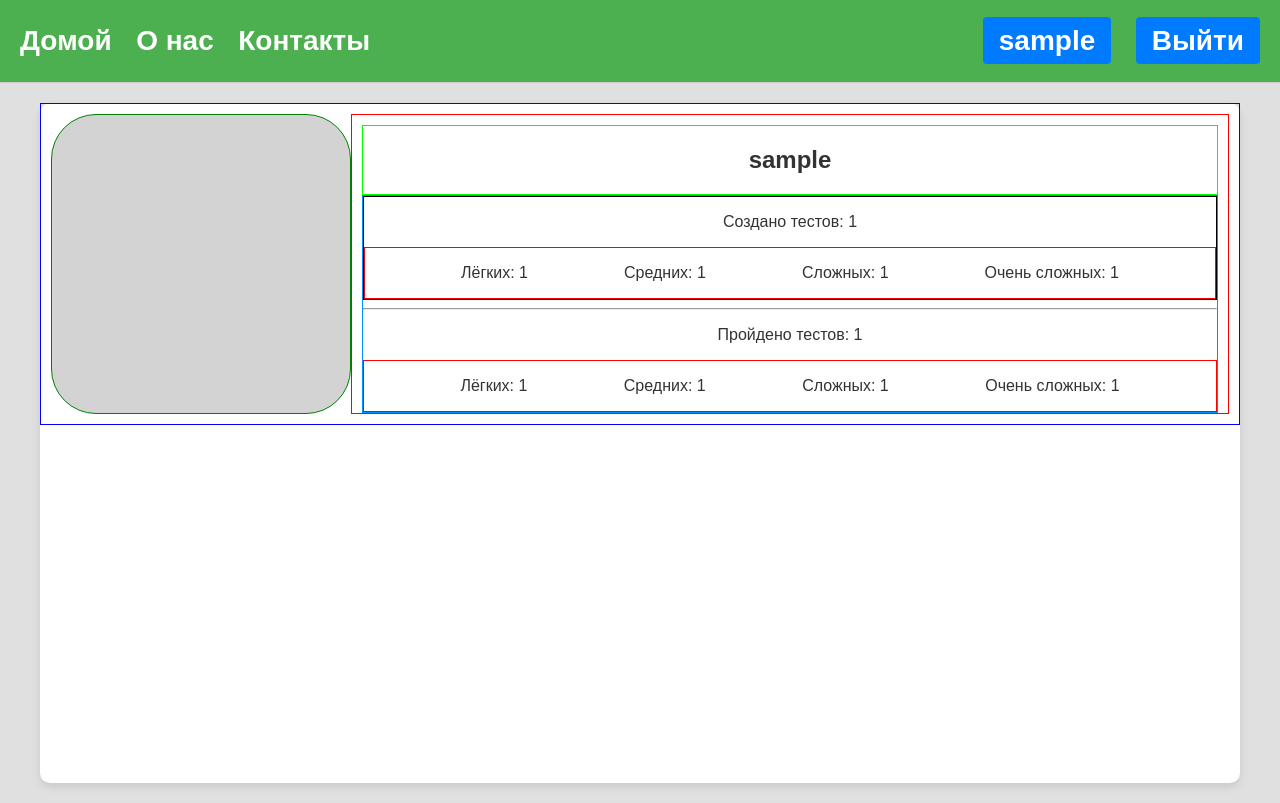
After one commit to 4eLoBeK-001/Quiz, a Django app: page /account/profile/ in a window 1280 px wide. The commit adds this page. Run offline with Django 4.2, Linux system fonts and the light colour scheme; a user stored in the database is signed in; tables that the repository leaves empty hold one stand-in row (values such as "Sample post").

Commit message:
add profile

```diff
--- a/quiz/quiz_app/templates/quiz_app/list_questions.html
+++ b/quiz/quiz_app/templates/quiz_app/list_questions.html
@@ -72,7 +72,7 @@
 
                 <div class="card-conetnt {{ question.question_type }}">
                     <div class="inp-view">
-                        <h2>{{question.answers.first}}</h2>
+                        <h2>{{question.answers.first|default:""}}</h2>
                     </div>
                     <div class="card-actions card-actions-input">
                         <a href="{% url 'change_question' question.quiz.id question.id %}">Изменить</a>
--- a/quiz/quiz_app/templates/quiz_app/quiz_result.html
+++ b/quiz/quiz_app/templates/quiz_app/quiz_result.html
@@ -14,7 +14,7 @@
             <p>Время выполнения: {{ quiz_result.time_taken }} секунд</p>
             <p>Дата выполнения: {{ quiz_result.completed_at }}</p>
         </div>
-            <a href="{%url 'list_questions' quiz_result.quiz.id %}" class="btn manage-btn center" style="font-size: 28px;">Вернуться на главную</a>
+            <a href="{% url 'list_questions' quiz_result.quiz.id %}" class="btn manage-btn center" style="font-size: 28px;">Вернуться на главную</a>
 
     </main>
 
--- a/quiz/templates/base.html
+++ b/quiz/templates/base.html
@@ -7,6 +7,8 @@
     <meta name="viewport" content="width=device-width, initial-scale=1.0">
     <title>Home</title>
     <link rel="stylesheet" href="{% static 'quiz_app/style/style.css' %}">
+    {% block link %}
+    {% endblock link %}
 </head>
 <body>
     <header class="site-header">
@@ -17,7 +19,7 @@
         </nav>
         <nav class="nav-right">
             {% if user.is_authenticated %}
-                <a href="" class="btn auth-btn">{{ user.username }}</a>
+                <a href="{% url 'account:profile_user' %}" class="btn auth-btn">{{ user.username }}</a>
                 <a href="{% url 'account:logout_user' %}" class="btn auth-btn">Выйти</a>
             {% else %}
                 <a href="{% url 'account:login_user' %}" class="btn auth-btn">Войти</a>
--- /dev/null
+++ b/quiz/user/static/user/style/profile.css
@@ -0,0 +1,63 @@
+.user {
+    padding: 10px;
+    border: 1px solid blue;
+    display: flex;
+    align-items: center; /* Выравнивание по центру по вертикали */
+}
+
+.avatar {
+    border: 1px solid green;
+    height: 300px; /* Высота аватара */
+    width: 300px; /* Ширина аватара */
+    background-color: lightgray; /* Для наглядности */
+    border-radius: 15%; /* Если хотите сделать аватар круглым */
+}
+
+
+.user-info {
+    display: flex;
+    flex-direction: column;
+    border: 1px solid red;
+    padding: 10px; /* Отступы для контента */
+    height: 300px;
+    flex-grow: 1;
+}
+
+
+.username {
+    text-align: center;
+    border: 1px solid rgb(4, 255, 0);
+    height: 30%;
+}
+
+.characteristic {
+    border: 1px solid rgb(0, 145, 255);
+    flex-grow: 1;
+}
+
+.tests-created {
+    display: flex;
+    flex-direction: column;
+    border: 1px solid rgb(0, 0, 0);
+}
+
+
+.total-created {
+    text-align: center;
+}
+
+.other-created {
+    display: flex;
+    justify-content: space-evenly;
+    border: 1px solid rgb(255, 0, 0);
+}
+
+.total-completed {
+    text-align: center;
+}
+
+.other-completed {
+    display: flex;
+    justify-content: space-evenly;
+    border: 1px solid rgb(255, 0, 0);
+}
--- /dev/null
+++ b/quiz/user/templates/user/profile.html
@@ -0,0 +1,61 @@
+{% extends 'base.html' %}
+
+{% load static %}
+
+{% block link %}
+<link rel="stylesheet" href="{% static 'user/style/profile.css' %}">
+{% endblock link %}
+
+
+{% block content %}
+
+<main class="main-content">
+
+    <div class="user">
+
+        <div class="avatar"></div>
+        <div class="user-info">
+            <div class="username">
+                <h2>{% if user.firstname %}
+                    {{ user.firstname }}{{ user.lastname }},
+                    {% endif %}
+                    {{ user.username }}
+                </h2>
+            </div>
+            <div class="characteristic">
+                <div class="tests-created">
+
+                    <div class="total-created">
+                        <p>Создано тестов: {{ statistics.tests_created }}</p>
+                    </div>
+                    <div class="other-created">
+                        <p>Лёгких: {{ statistics.easy_tests_created }}</p>
+                        <p>Средних: {{ statistics.medium_tests_created }}</p>
+                        <p>Сложных: {{ statistics.hard_tests_created }}</p>
+                        <p>Очень сложных: {{ statistics.very_hard_tests_created }}</p>
+                    </div>
+
+                </div>
+                <hr>
+                <div class="tests-completed">
+
+                    <div class="total-completed">
+                        <p>Пройдено тестов: {{ statistics.tests_completed }}</p>
+                    </div>
+                    <div class="other-completed">
+                        <p>Лёгких: {{ statistics.completed_easy_tests }}</p>
+                        <p>Средних: {{ statistics.completed_medium_tests }}</p>
+                        <p>Сложных: {{ statistics.completed_hard_tests }}</p>
+                        <p>Очень сложных: {{ statistics.completed_very_hard_tests }}</p>
+                    </div>
+
+                </div>
+            </div>
+        </div>
+
+    </div>
+
+</main>
+
+
+{% endblock content %}
--- a/quiz/user/urls.py
+++ b/quiz/user/urls.py
@@ -8,5 +8,6 @@ app_name = 'account'
 urlpatterns = [
     path('login/', views.login_user, name='login_user'),
     path('logout/', views.logout_user, name='logout_user'),
-    path('register/', views.register_user, name='register_user')
+    path('register/', views.register_user, name='register_user'),
+    path('profile/', views.profile_user, name='profile_user')
 ]
--- a/quiz/user/views.py
+++ b/quiz/user/views.py
@@ -48,3 +48,11 @@ def register_user(request):
     }
 
     return render(request, 'user/register.html', context)
+
+
+def profile_user(request):
+    statistics = Statistics.objects.get(user=request.user)
+    context = {
+        'statistics': statistics
+    }
+    return render(request, 'user/profile.html', context)
```
Also changed, not shown: quiz/quiz_app/views.py (+42 -35 lines), quiz/user/static/user/style/auth.css (line endings or trailing spaces).
